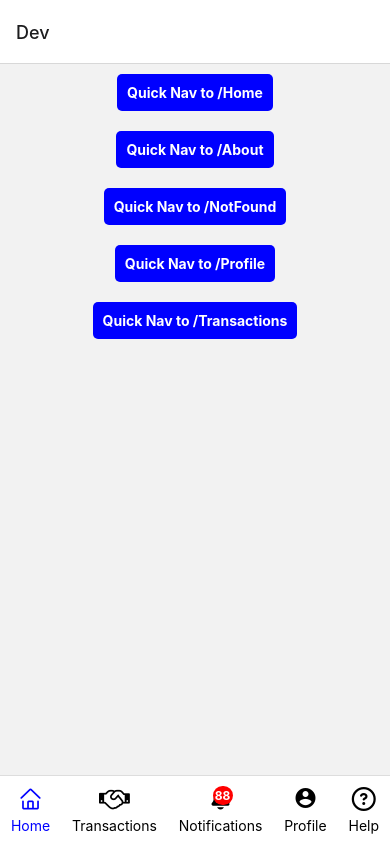
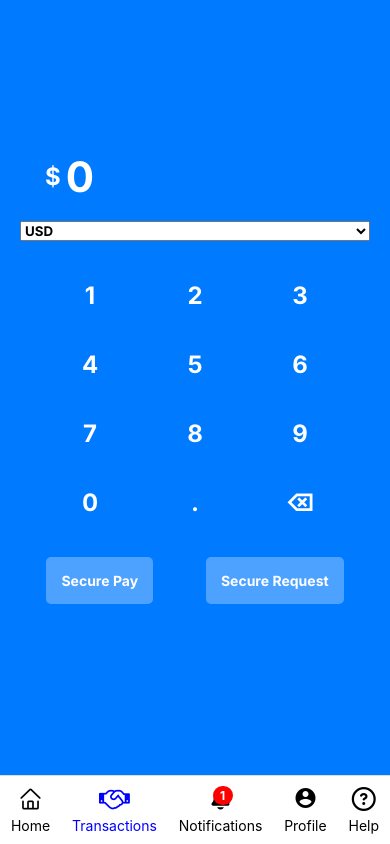
Before and after one commit to dwdeveloper7/safe_pay, a React Native app: screen / in a window 390 px wide. Built offline with nearby package versions, Linux system fonts and the light colour scheme.

Commit message:
cleanup code, add sendMoneyModal

```diff
--- a/App.tsx
+++ b/App.tsx
@@ -1,23 +1,18 @@
 import { StatusBar } from 'expo-status-bar';
-import { StyleSheet, Text, View, FlatList } from 'react-native';
+import { loadCustomFonts } from './startup';
+import { View, ActivityIndicator } from 'react-native';
 import AppContainerStyles from './AppContainerStyles';
 import Router from './Router';
-import BottomNavigationBar from './src/pages/homepage/components/BottomNavigationBar';
 
 export default function App() {
+    const fontsLoaded = loadCustomFonts();
+
+    if (!fontsLoaded) {
+        return <ActivityIndicator size="large" />;
+    }
     return (
         <View style={AppContainerStyles.container}>
             <Router />
         </View>
     );
 }
-
-const styles = StyleSheet.create({
-    container: {
-        flex: 1,
-        backgroundColor: '#2f87ae',
-    },
-    navLinkContainer: {
-        flexDirection: 'row',
-    },
-});
--- a/Router.tsx
+++ b/Router.tsx
@@ -1,5 +1,5 @@
 import React from 'react';
-import { NavigationContainer } from '@react-navigation/native';
+import { NavigationContainer, useNavigation } from '@react-navigation/native';
 import { createStackNavigator } from '@react-navigation/stack';
 import BottomNavigationBar from './src/pages/homepage/components/BottomNavigationBar';
 import { RouteButtons } from './src/pages/dev';
@@ -28,6 +28,8 @@ export type RootStackParamList = {
     // Add other screens and their parameter types as needed
 };
 
+export type AppRoutes = keyof RootStackParamList;
+
 declare global {
     namespace ReactNavigation {
         interface RootParamList extends RootStackParamList {}
@@ -39,13 +41,37 @@ const Stack = createStackNavigator<RootStackParamList>();
 const Router: React.FC = () => {
     return (
         <NavigationContainer>
-            <Stack.Navigator initialRouteName="Dev">
-                <Stack.Screen name="Home" component={HomePage} />
-                <Stack.Screen name="About" component={AboutUs} />
-                <Stack.Screen name="NotFound" component={PageNotFound} />
-                <Stack.Screen name="Dev" component={RouteButtons} />
-                <Stack.Screen name="Profile" component={Profile} />
-                <Stack.Screen name="Transactions" component={Transactions} />
+            <Stack.Navigator initialRouteName="Transactions">
+                <Stack.Screen
+                    name="Home"
+                    component={HomePage}
+                    options={{ headerShown: false }}
+                />
+                <Stack.Screen
+                    name="About"
+                    component={AboutUs}
+                    options={{ headerShown: false }}
+                />
+                <Stack.Screen
+                    name="NotFound"
+                    component={PageNotFound}
+                    options={{ headerShown: false }}
+                />
+                <Stack.Screen
+                    name="Dev"
+                    component={RouteButtons}
+                    options={{ headerShown: false }}
+                />
+                <Stack.Screen
+                    name="Profile"
+                    component={Profile}
+                    options={{ headerShown: false }}
+                />
+                <Stack.Screen
+                    name="Transactions"
+                    component={Transactions}
+                    options={{ headerShown: false }}
+                />
             </Stack.Navigator>
             <BottomNavigationBar />
         </NavigationContainer>
--- a/package.json
+++ b/package.json
@@ -15,6 +15,7 @@
     "@react-navigation/stack": "^6.3.20",
     "@types/react": "~18.2.14",
     "expo": "~49.0.15",
+    "expo-font": "~11.4.0",
     "expo-status-bar": "~1.6.0",
     "react": "18.2.0",
     "react-dom": "18.2.0",
--- a/src/pages/homepage/components/BottomNavigationBar.tsx
+++ b/src/pages/homepage/components/BottomNavigationBar.tsx
@@ -22,7 +22,7 @@ const icons = [
     },
     {
         icon: (
-            <Badge value="88">
+            <Badge value="1">
                 <Ionicons name="notifications" size={24} color="black" />
             </Badge>
         ),
@@ -78,12 +78,13 @@ const BottomNavigationBar = () => {
         <View style={styles.container}>
             {icons.map((icon, index) => (
                 <TouchableOpacity
-                    key={index}
+                    key={icon.label}
                     style={[
                         styles.iconContainer,
                         isActive(icon.label) && styles.activeLabel,
                     ]}
                     onPress={() => handleIconPress(icon.label)}
+                    accessibilityLabel={`Navigate to ${icon.label}`}
                 >
                     {React.cloneElement(icon.icon, {
                         color: isActive(icon.label) ? 'blue' : 'black',
--- a/src/pages/transactions/payments/Payment.tsx
+++ b/src/pages/transactions/payments/Payment.tsx
@@ -2,6 +2,7 @@ import React, { useState } from 'react';
 import useAmountStore from '../../../stores/useAmountStore';
 import { View, Text, StyleSheet, TouchableOpacity } from 'react-native';
 import { Picker } from '@react-native-picker/picker';
+import SendMoneyModal from './SendMoneyModal';
 
 const PaymentPage = () => {
     const { amount, setAmount, backspace } = useAmountStore();
@@ -30,22 +31,26 @@ const PaymentPage = () => {
 
     const handleSendMoney = () => {
         // Logic for sending money to escrow
+        toggleModal();
     };
 
     const handleRequestMoney = () => {
         // Logic for requesting money for a transaction
     };
 
+    const [isModalVisible, setIsModalVisible] = useState(false);
+
+    const toggleModal = () => {
+        setIsModalVisible(!isModalVisible);
+    };
+
     return (
         <View style={styles.container}>
-            <Text style={styles.header}>Enter Amount</Text>
-
             <View style={styles.amountContainer}>
                 <Text style={styles.currencySymbol}>$</Text>
                 <Text style={styles.amountText}>{amount}</Text>
             </View>
 
-            <Text style={styles.label}>Select Currency:</Text>
             <Picker
                 selectedValue={currency}
                 style={styles.picker}
@@ -89,6 +94,12 @@ const PaymentPage = () => {
                     <Text style={styles.buttonText}>Secure Request</Text>
                 </TouchableOpacity>
             </View>
+
+            <SendMoneyModal
+                isVisible={isModalVisible}
+                onClose={toggleModal}
+                onSend={() => alert('Sent')}
+            />
         </View>
     );
 };
@@ -99,23 +110,25 @@ const styles = StyleSheet.create({
         alignItems: 'center',
         justifyContent: 'center',
         padding: 20,
-    },
-    header: {
-        fontSize: 24,
-        marginBottom: 20,
+        backgroundColor: '#007bff',
     },
     amountContainer: {
         flexDirection: 'row',
         alignItems: 'center',
         marginBottom: 20,
-    },
-    amountLabel: {
-        fontSize: 18,
-        marginRight: 10,
+        width: '100%',
+        maxWidth: 300,
+        height: 50,
     },
     amount: {
         fontSize: 18,
         fontWeight: 'bold',
+    },
+    amountText: {
+        fontSize: 42,
+        marginLeft: 5,
+        color: 'white',
+        fontFamily: 'Inter-Bold',
     },
     buttonContainer: {
         flexDirection: 'row',
@@ -124,14 +137,15 @@ const styles = StyleSheet.create({
         paddingBottom: 20,
     },
     button: {
-        backgroundColor: '#007bff',
+        backgroundColor: '#4da1ff',
         paddingVertical: 15,
         paddingHorizontal: 15,
         borderRadius: 5,
     },
     buttonText: {
         color: 'white',
-        fontSize: 16,
+        fontSize: 14,
+        fontFamily: 'Inter-Bold',
     },
     clearButton: {
         marginLeft: 'auto',
@@ -144,23 +158,22 @@ const styles = StyleSheet.create({
         color: '#fff',
     },
     currencySymbol: {
-        fontSize: 20,
+        fontSize: 24,
+        color: 'white',
+        fontFamily: 'Inter-Bold',
     },
     digit: {
         width: '30%',
         marginVertical: 5,
-        backgroundColor: '#f0f0f0',
         alignItems: 'center',
         justifyContent: 'center',
         padding: 15,
         borderRadius: 5,
     },
     digitText: {
-        fontSize: 20,
-    },
-    amountText: {
         fontSize: 24,
-        marginLeft: 5,
+        color: 'white',
+        fontFamily: 'Inter-Bold',
     },
     label: {
         alignSelf: 'flex-start',
@@ -169,25 +182,7 @@ const styles = StyleSheet.create({
     picker: {
         width: '100%',
         marginBottom: 20,
-    },
-    dialPad: {
-        width: 220, // Adjust the width of the dial pad
-    },
-    dialRow: {
-        flexDirection: 'row',
-        justifyContent: 'space-between',
-        marginBottom: 10,
-    },
-    digitButton: {
-        width: 60,
-        height: 60,
-        justifyContent: 'center',
-        alignItems: 'center',
-        backgroundColor: 'lightgray',
-        borderRadius: 30,
-    },
-    digitButtonText: {
-        fontSize: 24,
+        fontFamily: 'Inter-Bold',
     },
     keypad: {
         flexDirection: 'row',
--- /dev/null
+++ b/src/pages/transactions/payments/SendMoneyModal.tsx
@@ -0,0 +1,131 @@
+import React, { useState } from 'react';
+import {
+    View,
+    Text,
+    TextInput,
+    TouchableOpacity,
+    StyleSheet,
+    Modal,
+} from 'react-native';
+import { Picker } from '@react-native-picker/picker';
+import { AntDesign } from '@expo/vector-icons';
+
+const SendMoneyModal = ({ isVisible, onClose, onSend }) => {
+    const [recipient, setRecipient] = useState('');
+    const [subject, setSubject] = useState('');
+
+    const [transactions, setTransactions] = useState([]); // Replace with actual transaction data
+    const [selectedTransaction, setSelectedTransaction] = useState();
+
+    const handleSend = () => {
+        onSend(recipient, subject, selectedTransaction);
+        onClose();
+    };
+
+    return (
+        <Modal
+            animationType="slide"
+            transparent={true}
+            visible={isVisible}
+            onRequestClose={onClose}
+            style={{ margin: 0 }}
+        >
+            <View style={styles.modalView}>
+                <Text style={styles.modalText}>Send Money</Text>
+
+                <TouchableOpacity style={styles.closeButton} onPress={onClose}>
+                    <AntDesign name="closecircleo" size={24} color="black" />
+                </TouchableOpacity>
+
+                <TextInput
+                    style={styles.input}
+                    placeholder="Recipient"
+                    value={recipient}
+                    onChangeText={setRecipient}
+                />
+
+                <TextInput
+                    style={styles.input}
+                    placeholder="Subject"
+                    value={subject}
+                    onChangeText={setSubject}
+                />
+
+                <Picker
+                    selectedValue={selectedTransaction}
+                    style={styles.picker}
+                    onValueChange={itemValue =>
+                        setSelectedTransaction(itemValue)
+                    }
+                >
+                    {transactions.map(transaction => (
+                        <Picker.Item
+                            key={transaction.id}
+                            label={transaction.label}
+                            value={transaction.id}
+                        />
+                    ))}
+                </Picker>
+
+                <TouchableOpacity style={styles.button} onPress={handleSend}>
+                    <Text style={styles.buttonText}>Secure Pay</Text>
+                </TouchableOpacity>
+            </View>
+        </Modal>
+    );
+};
+
+const styles = StyleSheet.create({
+    closeButton: {
+        position: 'absolute',
+        top: 10,
+        left: 10,
+    },
+    modalView: {
+        backgroundColor: 'white',
+        borderRadius: 20,
+        padding: 35,
+        alignItems: 'center',
+        shadowColor: '#000',
+        shadowOffset: {
+            width: 0,
+            height: 2,
+        },
+        shadowOpacity: 0.25,
+        shadowRadius: 4,
+        elevation: 5,
+        height: '100%',
+    },
+    modalText: {
+        marginBottom: 15,
+        textAlign: 'center',
+        fontSize: 18,
+        fontWeight: 'bold',
+    },
+    input: {
+        width: '100%',
+        borderColor: 'gray',
+        borderWidth: 1,
+        padding: 10,
+        marginBottom: 20,
+    },
+    picker: {
+        width: '100%',
+        height: 150,
+        marginBottom: 20,
+    },
+    button: {
+        backgroundColor: '#90EE90',
+        borderRadius: 20,
+        padding: 10,
+        elevation: 2,
+        marginBottom: 10,
+    },
+    buttonText: {
+        color: 'white',
+        fontWeight: 'bold',
+        textAlign: 'center',
+    },
+});
+
+export default SendMoneyModal;
--- a/src/stores/useAmountStore.tsx
+++ b/src/stores/useAmountStore.tsx
@@ -7,9 +7,36 @@ type AmountStore = {
 };
 
 const useAmountStore = create<AmountStore>(set => ({
-    amount: '',
-    setAmount: newAmount => set({ amount: newAmount }),
-    backspace: () => set(state => ({ amount: state.amount.slice(0, -1) })),
+    amount: '0',
+    setAmount: newAmount =>
+        set(state => {
+            const hasDecimal = state.amount.includes('.');
+            let updatedAmount = newAmount;
+
+            // Append a decimal if the newAmount is just a decimal point and the current amount does not have one.
+            if (newAmount === '.' && !hasDecimal) {
+                updatedAmount = state.amount + '.';
+            }
+            // Ignore the new input only if it's a decimal and the current amount already has a decimal.
+            else if (newAmount.slice(-1) === '.' && hasDecimal) {
+                updatedAmount = state.amount;
+            }
+            // Remove the leading zero if the current amount is '0'.
+            else if (state.amount === '0') {
+                updatedAmount = newAmount.replace(/^0+/, '');
+            }
+            // Otherwise, set the amount normally.
+            else {
+                updatedAmount = newAmount;
+            }
+
+            return { amount: updatedAmount };
+        }),
+    backspace: () =>
+        set(state => {
+            const newAmount = state.amount.slice(0, -1);
+            return { amount: newAmount === '' ? '0' : newAmount };
+        }),
 }));
 
 export default useAmountStore;
--- /dev/null
+++ b/startup.ts
@@ -0,0 +1,9 @@
+import { useFonts } from 'expo-font';
+
+export const loadCustomFonts = () => {
+    const [fontsLoaded] = useFonts({
+        'Inter-Bold': require('./assets/fonts/Inter-Bold.otf'),
+        // Add other font styles if needed
+    });
+    return fontsLoaded;
+};
```
Also changed, not shown: app.json (+11 -3 lines), src/stores/useActivePageStore.tsx (+4 -3 lines), assets/fonts/Inter-Bold.otf (added).
